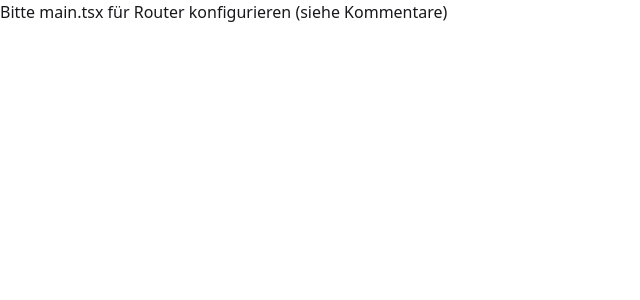
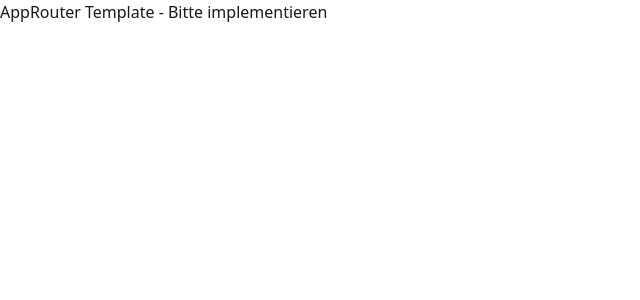
Before and after one commit to techstack-aj/fg-dashboard, a React (Vite) app: page / in a window 1280 px wide. Shown: the top 300 px of the page, without its empty margins (0-640 px from the left). Built offline with nearby package versions, Linux system fonts and the light colour scheme.

Commit message:
feat: setup react router in main.tsx (#15)

```diff
--- a/package.json
+++ b/package.json
@@ -19,6 +19,7 @@
     "jszip": "^3.10.1",
     "react": "^18.3.1",
     "react-dom": "^18.3.1",
+    "react-router-dom": "^7.9.6",
     "recharts": "^2.12.0",
     "zustand": "^4.5.2"
   },
--- a/src/main.tsx
+++ b/src/main.tsx
@@ -1,23 +1,16 @@
 import React from 'react'
 import ReactDOM from 'react-dom/client'
-// import AppOriginal from './App'
-// import AppMUI from './App-MUI'
 import './index.css'
 import { ThemeProvider } from './context/ThemeContext'
-// TODO: Importiere BrowserRouter von 'react-router-dom'
-// TODO: Importiere AppRouter (den du erstellt hast)
-
-// ALTE LOGIK (Entfernen oder Auskommentieren):
-// const useMUI = localStorage.getItem('dashboard-version') === 'mui';
-// const App = useMUI ? AppMUI : AppOriginal;
+import { BrowserRouter } from 'react-router-dom'
+import AppRouter from './AppRouter'
 
 ReactDOM.createRoot(document.getElementById('root')!).render(
     <React.StrictMode>
-        <ThemeProvider>
-            {/* TODO: Umschließe alles mit <BrowserRouter> */}
-            {/* TODO: Rendere <AppRouter /> statt <App /> */}
-            {/* <App />  <-- Das hier ersetzen */}
-            <div>Bitte main.tsx für Router konfigurieren (siehe Kommentare)</div>
-        </ThemeProvider>
-    </React.StrictMode>,
+        <BrowserRouter>
+            <ThemeProvider>
+                <AppRouter />
+            </ThemeProvider>
+        </BrowserRouter>
+    </React.StrictMode>
 )
```
Also changed, not shown: 1 other file (tests, documents, lock files or other folders).
